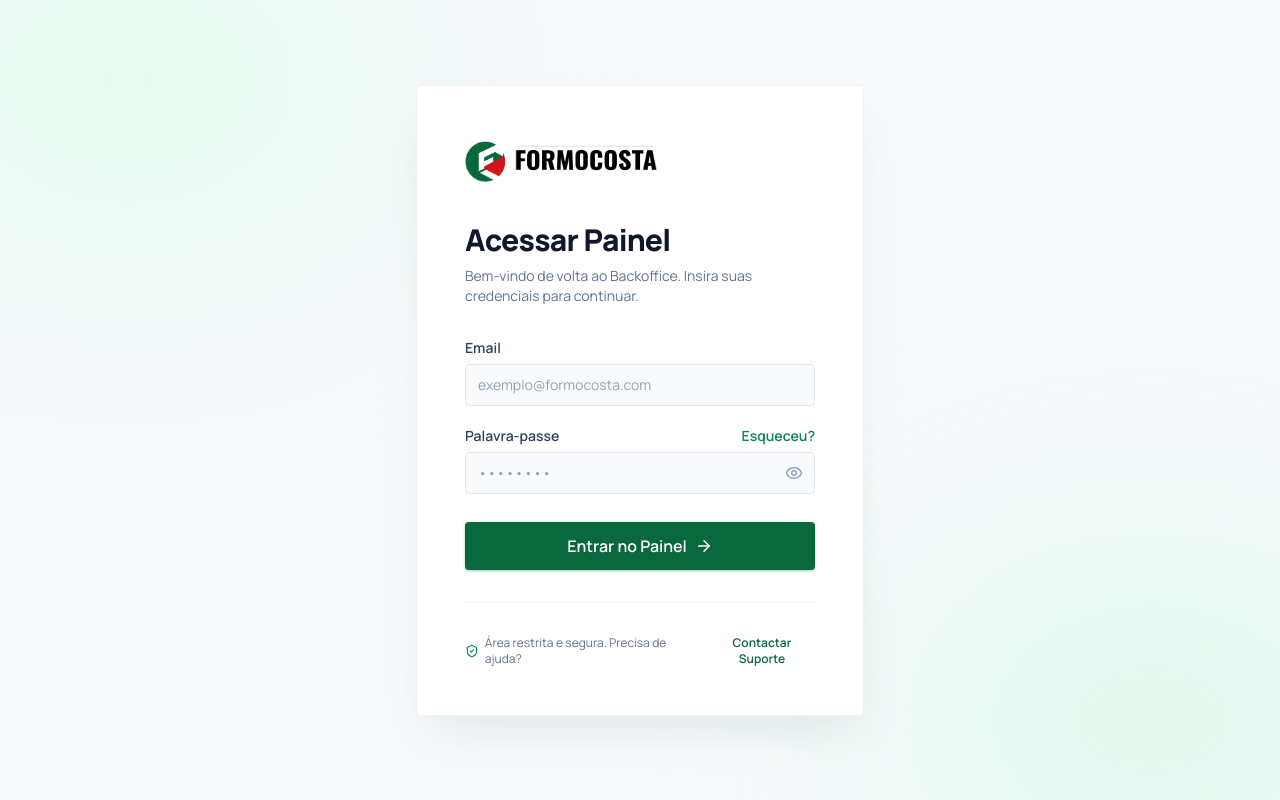
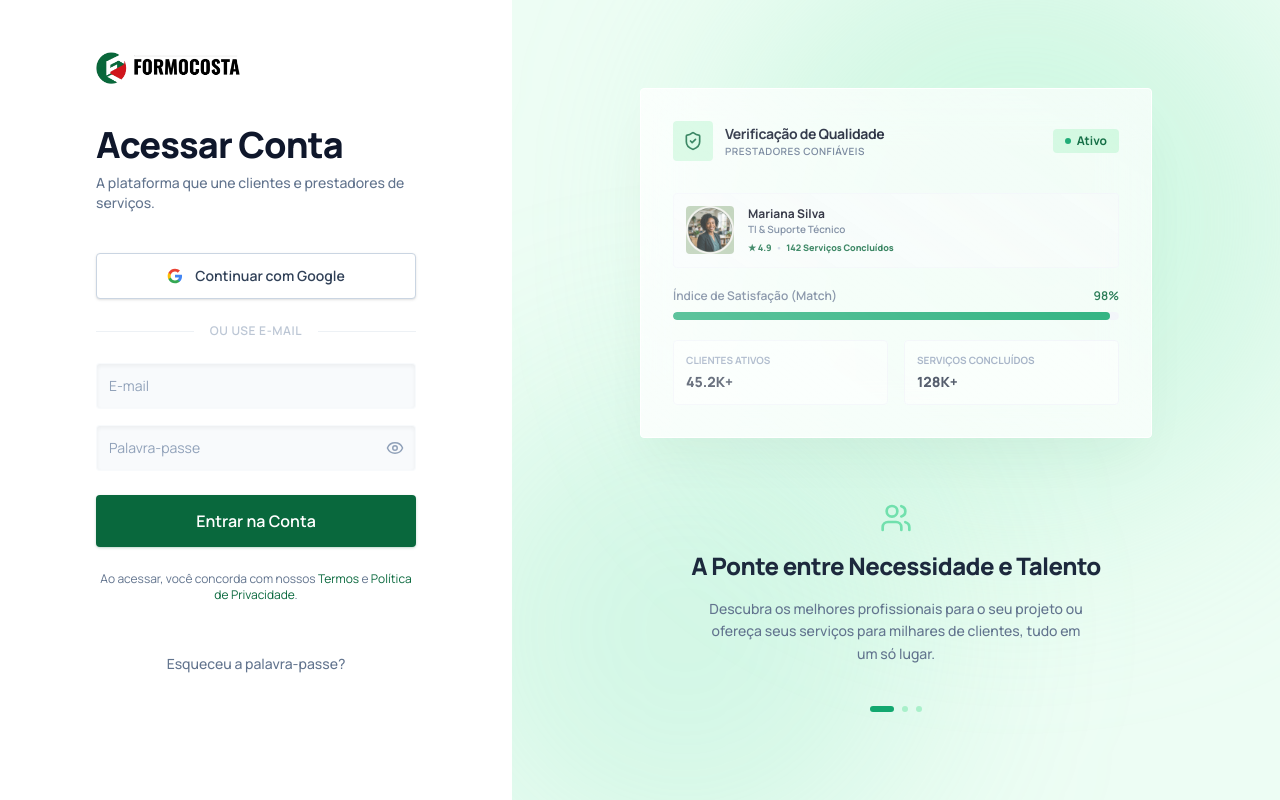
Before and after one commit to formocosta/frontend, a Next.js app: page /login in a window 1280 px wide. Built offline with nearby package versions, Linux system fonts and the light colour scheme.

Commit message:
feat: implement login page with authentication UI and add project design documentation

```diff
--- a/src/app/login/page.tsx
+++ b/src/app/login/page.tsx
@@ -5,8 +5,8 @@ import { useRouter } from 'next/navigation';
 import {
   Eye,
   EyeOff,
-  ArrowRight,
   ShieldCheck,
+  Users,
 } from 'lucide-react';
 import Image from 'next/image';
 import icon from '@/assets/images/icon2.png';
@@ -36,67 +36,75 @@ export default function LoginPage() {
   }
 
   return (
-    <main className="min-h-screen w-full bg-slate-50 flex items-center justify-center p-4 md:p-8 font-sans overflow-hidden">
-      {/* Background Decor */}
-      <div className="absolute top-0 left-0 w-full h-full overflow-hidden pointer-events-none">
-        <div className="absolute top-[-10%] left-[-10%] w-[40%] h-[40%] rounded-full bg-primary-100/50 blur-[120px]" />
-        <div className="absolute bottom-[-10%] right-[-10%] w-[40%] h-[40%] rounded-full bg-primary-200/30 blur-[120px]" />
-      </div>
+    <main className="min-h-screen w-full flex font-sans bg-white selection:bg-primary-200 selection:text-primary-900">
 
-      <div className="relative w-full max-w-md bg-white rounded-sm p-8 md:p-12 shadow-2xl shadow-primary-900/10 border border-slate-100 z-10 flex flex-col justify-between">
-        {/* Logo / Brand Header */}
-        <div className="w-48 h-14 mb-8">
-          <Image src={icon} alt="Formocosta Logo" className="w-full h-full object-contain object-left" />
+      {/* ── LEFT COLUMN: Form ──────────────────────────────────── */}
+      <section className="w-full lg:w-[45%] xl:w-[40%] flex flex-col justify-center px-8 sm:px-16 md:px-24 py-12 relative z-10 bg-white">
+
+        {/* Logo */}
+        <div className="absolute top-8 left-8 sm:top-12 sm:left-12 lg:left-16 xl:left-24">
+          <div className="w-36 h-10">
+            <Image src={icon} alt="Formocosta Logo" className="w-full h-full object-contain object-left" />
+          </div>
         </div>
 
-        {/* Form Content */}
-        <div className="w-full space-y-6">
-          <div className="space-y-2">
-            <h2 className="text-3xl font-extrabold text-slate-900 tracking-tight">Acessar Painel</h2>
-            <p className="text-sm text-slate-500">
-              Bem-vindo de volta ao Backoffice. Insira suas credenciais para continuar.
+        <div className="w-full max-w-sm mx-auto mt-16 lg:mt-0">
+          <div className="space-y-2 mb-10">
+            <h1 className="text-4xl font-extrabold text-slate-900 tracking-tight">
+              Acessar Conta
+            </h1>
+            <p className="text-sm text-slate-500 font-medium">
+              A plataforma que une clientes e prestadores de serviços.
             </p>
           </div>
 
-          <form onSubmit={handleSubmit} className="space-y-5 mt-8">
-            {/* Email Input */}
+          <form onSubmit={handleSubmit} className="space-y-4">
+
+            {/* Google OAuth (Optional / Visual Flair) */}
+            <Button
+              type="button"
+              variant="outline"
+              className="w-full py-3 text-sm text-slate-600 bg-white hover:bg-slate-50 border-slate-200 shadow-sm mb-6"
+            >
+              <svg className="w-4 h-4 mr-3" viewBox="0 0 24 24" xmlns="http://www.w3.org/2000/svg">
+                <path d="M22.56 12.25c0-.78-.07-1.53-.2-2.25H12v4.26h5.92c-.26 1.37-1.04 2.53-2.21 3.31v2.77h3.57c2.08-1.92 3.28-4.74 3.28-8.09z" fill="#4285F4"/>
+                <path d="M12 23c2.97 0 5.46-.98 7.28-2.66l-3.57-2.77c-.98.66-2.23 1.06-3.71 1.06-2.86 0-5.29-1.93-6.16-4.53H2.18v2.84C3.99 20.53 7.7 23 12 23z" fill="#34A853"/>
+                <path d="M5.84 14.09c-.22-.66-.35-1.36-.35-2.09s.13-1.43.35-2.09V7.07H2.18C1.43 8.55 1 10.22 1 12s.43 3.45 1.18 4.93l2.85-2.22.81-.62z" fill="#FBBC05"/>
+                <path d="M12 5.38c1.62 0 3.06.56 4.21 1.64l3.15-3.15C17.45 2.09 14.97 1 12 1 7.7 1 3.99 3.47 2.18 7.07l3.66 2.84c.87-2.6 3.3-4.53 6.16-4.53z" fill="#EA4335"/>
+              </svg>
+              Continuar com Google
+            </Button>
+
+            <div className="flex items-center gap-4 mb-6 opacity-60">
+              <div className="flex-1 h-px bg-slate-200"></div>
+              <span className="text-xs text-slate-400 font-semibold uppercase tracking-wider">ou use e-mail</span>
+              <div className="flex-1 h-px bg-slate-200"></div>
+            </div>
+
             <Input
               id="email"
               type="email"
-              label="Email"
-              placeholder="exemplo@formocosta.com"
+              placeholder="E-mail"
               value={email}
               onChange={(e) => setEmail(e.target.value)}
               required
+              className="bg-slate-50 border-transparent shadow-inner text-sm py-3 focus:bg-white focus:ring-2 focus:ring-primary-500/20 transition-all"
             />
 
-            {/* Password Input */}
-            <div className="space-y-1.5">
-              <div className="flex justify-between items-center">
-                <label htmlFor="password" className="text-sm font-semibold text-slate-700">
-                  Palavra-passe
-                </label>
-                <button
-                  type="button"
-                  onClick={() => router.push('/forgot-password')}
-                  className="text-sm text-primary-600 hover:text-primary-700 font-semibold transition-colors outline-none focus:underline"
-                >
-                  Esqueceu?
-                </button>
-              </div>
+            <div className="relative">
               <Input
                 id="password"
                 type={showPassword ? 'text' : 'password'}
-                placeholder="••••••••"
+                placeholder="Palavra-passe"
                 value={password}
                 onChange={(e) => setPassword(e.target.value)}
                 required
+                className="bg-slate-50 border-transparent shadow-inner text-sm py-3 focus:bg-white focus:ring-2 focus:ring-primary-500/20 transition-all pr-12"
                 rightIcon={
                   <button
                     type="button"
                     onClick={() => setShowPassword(!showPassword)}
-                    className="text-slate-400 hover:text-slate-600 transition-colors flex items-center justify-center outline-none focus:text-primary-500"
-                    aria-label={showPassword ? 'Ocultar palavra-passe' : 'Mostrar palavra-passe'}
+                    className="text-slate-400 hover:text-slate-600 transition-colors flex items-center justify-center outline-none"
                   >
                     {showPassword ? <EyeOff size={18} /> : <Eye size={18} />}
                   </button>
@@ -104,32 +112,131 @@ export default function LoginPage() {
               />
             </div>
 
-            {/* Submit Button */}
             <div className="pt-2">
               <Button
                 type="submit"
                 isLoading={loading}
-                className="w-full shadow-lg shadow-primary-700/30 active:scale-[0.98]"
-                rightIcon={<ArrowRight size={18} />}
+                className="w-full py-3.5 shadow-lg shadow-primary-700/20 active:scale-[0.98]"
                 size="lg"
               >
-                {loading ? 'A entrar…' : 'Entrar no Painel'}
+                {loading ? 'A autenticar...' : 'Entrar na Conta'}
               </Button>
             </div>
           </form>
+
+          <div className="mt-6 text-center">
+            <p className="text-xs text-slate-500">
+              Ao acessar, você concorda com nossos{' '}
+              <a href="#" className="text-primary-700 hover:underline">Termos</a> e{' '}
+              <a href="#" className="text-primary-700 hover:underline">Política de Privacidade</a>.
+            </p>
+          </div>
+
+          <div className="mt-12 text-center">
+             <button onClick={() => router.push('/forgot-password')} className="text-sm text-slate-500 font-medium hover:text-primary-700 transition-colors">
+               Esqueceu a palavra-passe?
+             </button>
+          </div>
         </div>
+      </section>
 
-        {/* Support / Privacy Footer */}
-        <div className="text-left mt-8 pt-8 border-t border-slate-100">
-          <span className="text-xs text-slate-500 flex items-center gap-1.5">
-            <ShieldCheck size={14} className="text-primary-600" />
-            Área restrita e segura. Precisa de ajuda?{' '}
-            <button type="button" className="text-primary-700 font-semibold hover:underline outline-none">
-              Contactar Suporte
-            </button>
-          </span>
+      {/* ── RIGHT COLUMN: Minimalist Brand Moment ────────────────── */}
+      <section className="hidden lg:flex flex-1 bg-primary-50 relative overflow-hidden items-center justify-center p-12">
+        {/* Soft background gradient shapes */}
+        <div className="absolute top-[-10%] right-[-5%] w-[600px] h-[600px] bg-primary-200/40 rounded-full blur-[100px] pointer-events-none"></div>
+        <div className="absolute bottom-[-10%] left-[-10%] w-[500px] h-[500px] bg-primary-300/20 rounded-full blur-[100px] pointer-events-none"></div>
+
+        <div className="relative z-10 w-full max-w-lg flex flex-col items-center">
+
+          {/* Floating UI Widget (The "Signature") */}
+          <div className="w-full bg-white/70 backdrop-blur-xl border border-white shadow-2xl shadow-primary-900/5 rounded-sm p-8 mb-16 relative">
+            <div className="flex justify-between items-center mb-8">
+              <div className="flex items-center gap-3">
+                <div className="w-10 h-10 rounded-sm bg-primary-100 flex items-center justify-center text-primary-700">
+                  <ShieldCheck size={20} />
+                </div>
+                <div>
+                  <div className="text-sm font-bold text-slate-900 tracking-tight">Verificação de Qualidade</div>
+                  <div className="text-[10px] uppercase tracking-wider text-slate-500 font-semibold">Prestadores Confiáveis</div>
+                </div>
+              </div>
+              <div className="px-3 py-1 bg-primary-100 text-primary-700 text-xs font-bold rounded-sm flex items-center gap-1.5">
+                <div className="w-1.5 h-1.5 rounded-full bg-primary-500 animate-pulse"></div>
+                Ativo
+              </div>
+            </div>
+
+            <div className="space-y-5">
+              {/* Provider Showcase (Generated Image) */}
+              <div className="flex items-center gap-3.5 p-3 bg-slate-50/60 rounded-sm border border-slate-100/55">
+                <div className="w-12 h-12 rounded-sm overflow-hidden relative shrink-0">
+                  <Image
+                    src="/provider_avatar.png"
+                    alt="Prestador em Destaque"
+                    width={48}
+                    height={48}
+                    className="object-cover w-full h-full"
+                  />
+                </div>
+                <div className="min-w-0">
+                  <div className="text-xs font-bold text-slate-950 truncate">Mariana Silva</div>
+                  <div className="text-[10px] text-slate-500 font-semibold truncate">TI & Suporte Técnico</div>
+                  <div className="flex items-center gap-1 mt-1 text-[9px] font-extrabold text-primary-700">
+                    <span>★ 4.9</span>
+                    <span className="text-slate-300">•</span>
+                    <span>142 Serviços Concluídos</span>
+                  </div>
+                </div>
+              </div>
+
+              <div>
+                <div className="flex justify-between text-xs font-semibold text-slate-500 mb-2">
+                  <span>Índice de Satisfação (Match)</span>
+                  <span className="text-primary-700">98%</span>
+                </div>
+                <div className="h-2 w-full bg-slate-100 rounded-full overflow-hidden">
+                  <div className="h-full bg-primary-500 w-[98%] rounded-full"></div>
+                </div>
+              </div>
+
+              <div className="flex gap-4">
+                <div className="flex-1 border border-slate-100 rounded-sm p-3 bg-white/50">
+                  <div className="text-[10px] text-slate-400 font-bold uppercase mb-1">Clientes Ativos</div>
+                  <div className="text-sm font-extrabold text-slate-800">45.2K+</div>
+                </div>
+                <div className="flex-1 border border-slate-100 rounded-sm p-3 bg-white/50">
+                  <div className="text-[10px] text-slate-400 font-bold uppercase mb-1">Serviços Concluídos</div>
+                  <div className="text-sm font-extrabold text-slate-800">128K+</div>
+                </div>
+              </div>
+            </div>
+
+            {/* Glass reflection */}
+            <div className="absolute inset-0 bg-gradient-to-tr from-white/40 to-transparent rounded-sm pointer-events-none"></div>
+          </div>
+
+          {/* Typography */}
+          <div className="text-center space-y-4">
+            <div className="w-8 h-8 mx-auto text-primary-300 flex justify-center">
+               <Users size={32} strokeWidth={2} />
+            </div>
+            <h2 className="text-2xl font-extrabold text-slate-800 tracking-tight">
+              A Ponte entre Necessidade e Talento
+            </h2>
+            <p className="text-sm text-slate-500 font-medium max-w-sm mx-auto leading-relaxed">
+              Descubra os melhores profissionais para o seu projeto ou ofereça seus serviços para milhares de clientes, tudo em um só lugar.
+            </p>
+          </div>
+
+          {/* Pagination dots indicator */}
+          <div className="flex items-center gap-2 mt-10">
+            <div className="w-6 h-1.5 rounded-full bg-primary-500"></div>
+            <div className="w-1.5 h-1.5 rounded-full bg-primary-200"></div>
+            <div className="w-1.5 h-1.5 rounded-full bg-primary-200"></div>
+          </div>
         </div>
-      </div>
+      </section>
+
     </main>
   );
 }
```
Also changed, not shown: public/provider_avatar.png (added), 1 other file (tests, documents, lock files or other folders).
